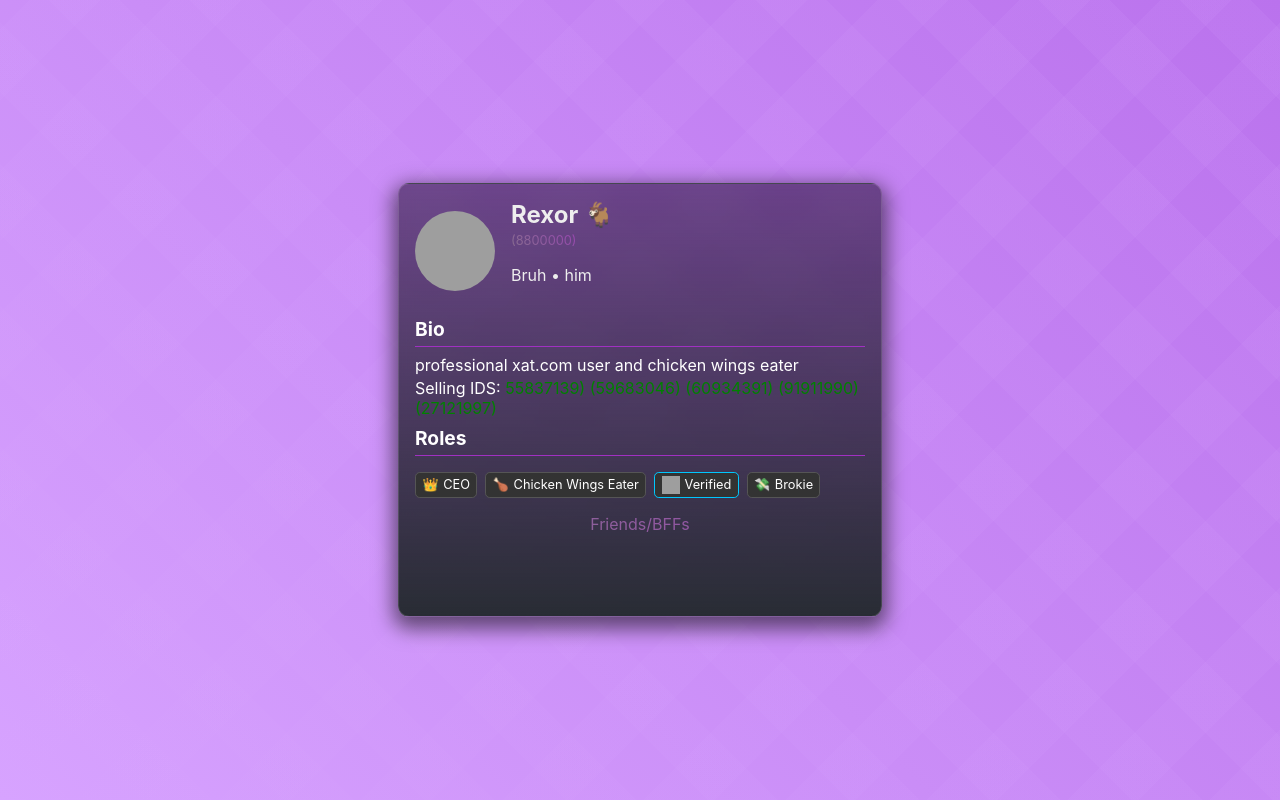
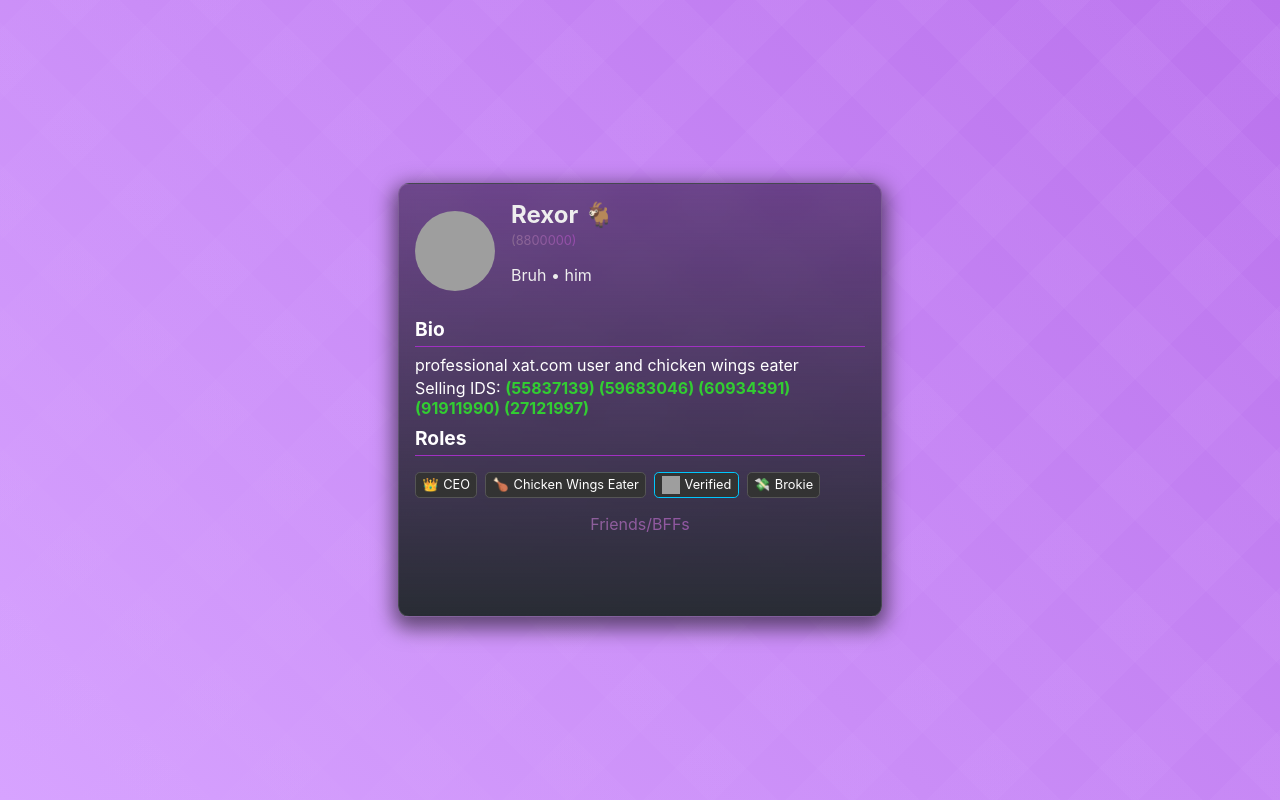
Before and after one commit to Ti-r0/rexor, a plain HTML site: page index.html in a window 1280 px wide. Shown: the top 800 px of the page. Drawn offline with Linux system fonts and the light colour scheme; grey boxes are pictures that could not be loaded.

Commit message:
Update index.html

```diff
--- a/index.html
+++ b/index.html
@@ -232,7 +232,8 @@
     <div class="profile-info">
       <h2>Bio</h2>
       <p>professional xat.com user and chicken wings eater</p>
-      <p>Selling IDS: <span style="color: green;">55837139) (59683046) (60934391) (91911990) (27121997)</span></p>
+      <p></p>
+      <p>Selling IDS: <span style="color: limegreen; font-weight: bold;">(55837139) (59683046) (60934391) (91911990) (27121997)</span></p>
 
       <h2>Roles</h2>
       <div class="roles-container">
```
